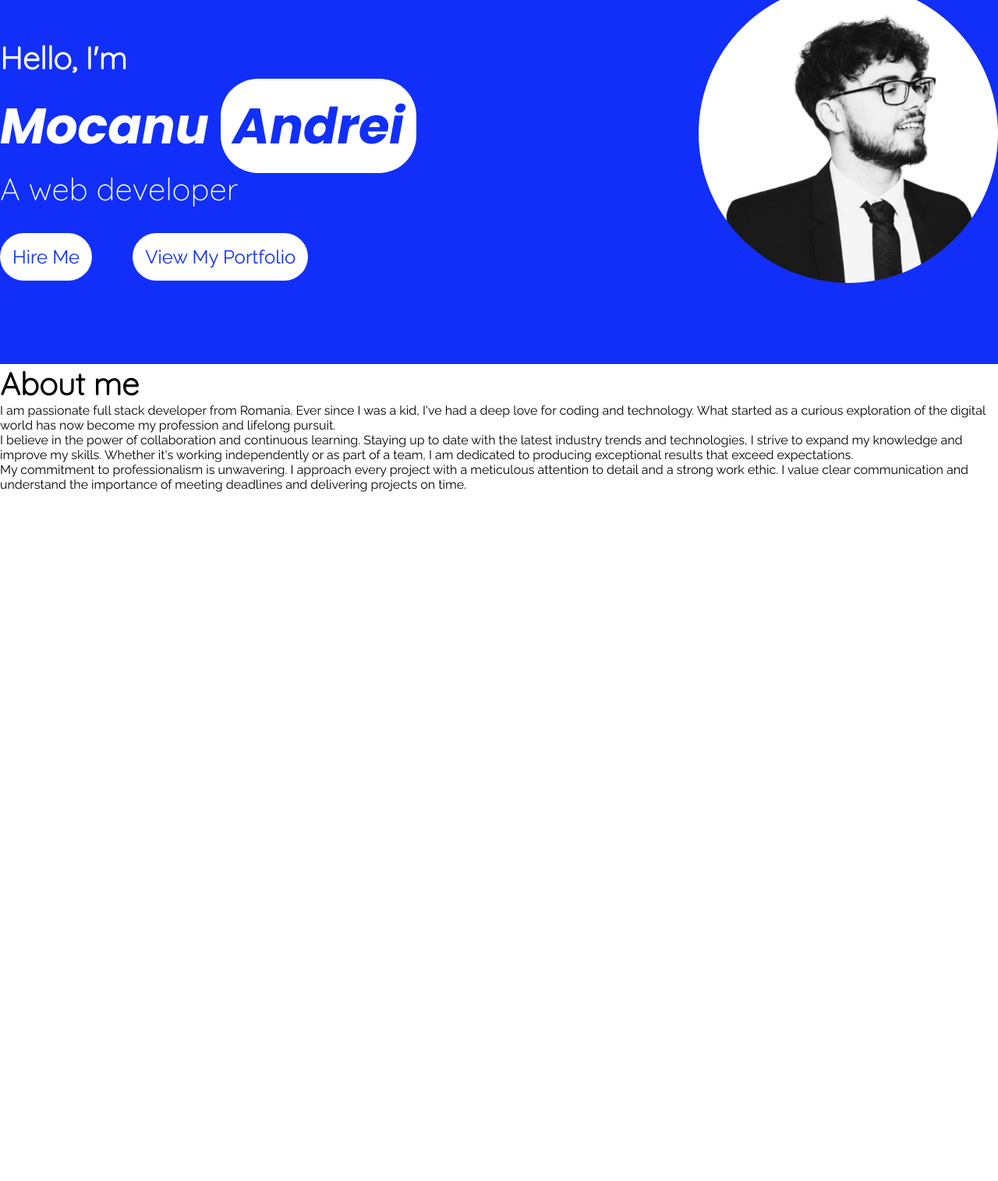
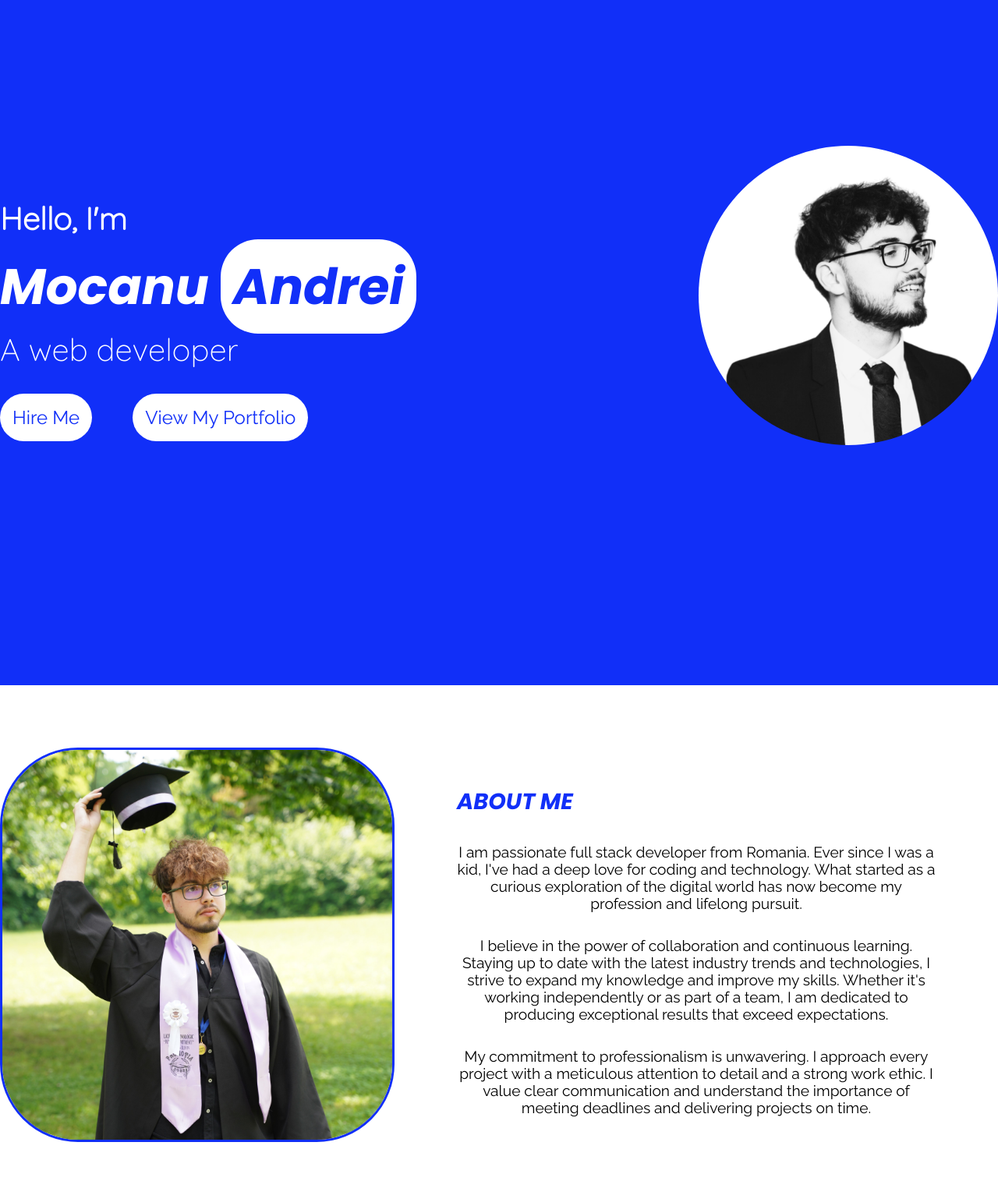
Before and after one commit to mocanuandrei1/MCNDevelopmentTeam, a plain HTML site: page index.html in a window 1280 px wide. Shown: the part 266-1781 px from the top of the page at 78% size. Before the commit the page ends 897 px from the top, so only its background shows below. Drawn offline with Linux system fonts and the light colour scheme.

Commit message:
about-section

```diff
--- a/index.html
+++ b/index.html
@@ -5,6 +5,7 @@
     <meta http-equiv="X-UA-Compatible" content="IE=edge">
     <meta name="viewport" content="width=device-width, initial-scale=1.0">
     <link rel="stylesheet" href="resources/css/style.css">
+    <script src="resources/js/main.js" defer></script>
     <link rel="preconnect" href="https://fonts.googleapis.com">
     <link rel="preconnect" href="https://fonts.gstatic.com" crossorigin>
     <link href="https://fonts.googleapis.com/css2?family=Poppins:ital,wght@1,700&family=Quicksand:wght@300&family=Raleway&display=swap" rel="stylesheet">
@@ -28,7 +29,7 @@
     </header>
 
     <main>
-        <section class="hero-section">
+        <section class="hero-section" id="hero">
             <div class="container">
                     <div class="hero-section-left">
                         <div class="hero-section-text">
@@ -45,15 +46,20 @@
                         </div>
                     </div>
                     <div class="hero-section-image">
-                        <img src="resources/hero-img/hero-img.png" alt="">
+                        <img src="resources/images/hero-img.png" alt="">
                     </div>
             </div>
         </section>
         <section class="about-me">
-            <h2>About me</h2>
-            <p>I am passionate full stack developer from Romania. Ever since I was a kid, I've had a deep love for coding and technology. What started as a curious exploration of the digital world has now become my profession and lifelong pursuit.</p>
-            <p>I believe in the power of collaboration and continuous learning. Staying up to date with the latest industry trends and technologies, I strive to expand my knowledge and improve my skills. Whether it's working independently or as part of a team, I am dedicated to producing exceptional results that exceed expectations.</p>
-            <p>My commitment to professionalism is unwavering. I approach every project with a meticulous attention to detail and a strong work ethic. I value clear communication and understand the importance of meeting deadlines and delivering projects on time.</p>
+            <div class="container">
+                <img src="resources/images/about-me-image.JPG" alt="about-me-image">
+                <div class="about-me-text">
+                    <h2>ABOUT ME</h2>
+                    <p>I am passionate full stack developer from Romania. Ever since I was a kid, I've had a deep love for coding and technology. What started as a curious exploration of the digital world has now become my profession and lifelong pursuit.</p>
+                    <p>I believe in the power of collaboration and continuous learning. Staying up to date with the latest industry trends and technologies, I strive to expand my knowledge and improve my skills. Whether it's working independently or as part of a team, I am dedicated to producing exceptional results that exceed expectations.</p>
+                    <p>My commitment to professionalism is unwavering. I approach every project with a meticulous attention to detail and a strong work ethic. I value clear communication and understand the importance of meeting deadlines and delivering projects on time.</p>
+                </div>
+            </div>
         </section>
     </main>
 </body>
--- a/resources/css/style.css
+++ b/resources/css/style.css
@@ -85,6 +85,9 @@ header {
     background-color: #112ff8;
     padding-top: 145px;
     color: white;
+    height: 1000px;
+    display: flex;
+    justify-content: center;
 }
 
 .hero-section .container {
@@ -144,10 +147,45 @@ header {
 
 .hero-section .container .hero-section-image {
     width: 30%;
+    display: flex;
+    align-items: center;
 }
 
 .hero-section .container .hero-section-image img {
     max-height: 100%;
     max-width: 100%;
+    justify-content: center;
     border-radius: 250px;
 }
+
+/* About Me Section */
+.about-me .container {
+    display: flex;
+    flex-direction: row;
+    margin-top: 5rem;
+    margin-bottom: 5rem;
+}
+
+.about-me img {
+    max-width: 500px;
+    max-height: 500px;
+    border: 3px solid #112ff8;
+    border-radius: 100px;
+}
+
+.about-me-text {
+    padding: 3rem 5rem;
+}
+
+.about-me-text h2 {
+    font-family: "Poppins", sans-serif;
+    font-size: 1.8rem;
+    color: #112ff8;
+}
+
+.about-me-text p {
+    margin: 2rem 0;
+    text-align: center;
+    font-weight: 400;
+    font-size: 1.2rem;
+}
--- a/resources/js/main.js
+++ b/resources/js/main.js
@@ -0,0 +1,3 @@
+const heroSection = document.getElementById('hero');
+
+console.log(heroSection.style);
```
Also changed, not shown: resources/images/about-me-image.JPG (added), resources/images/hero-img.png (renamed from resources/hero-img/hero-img.png).
